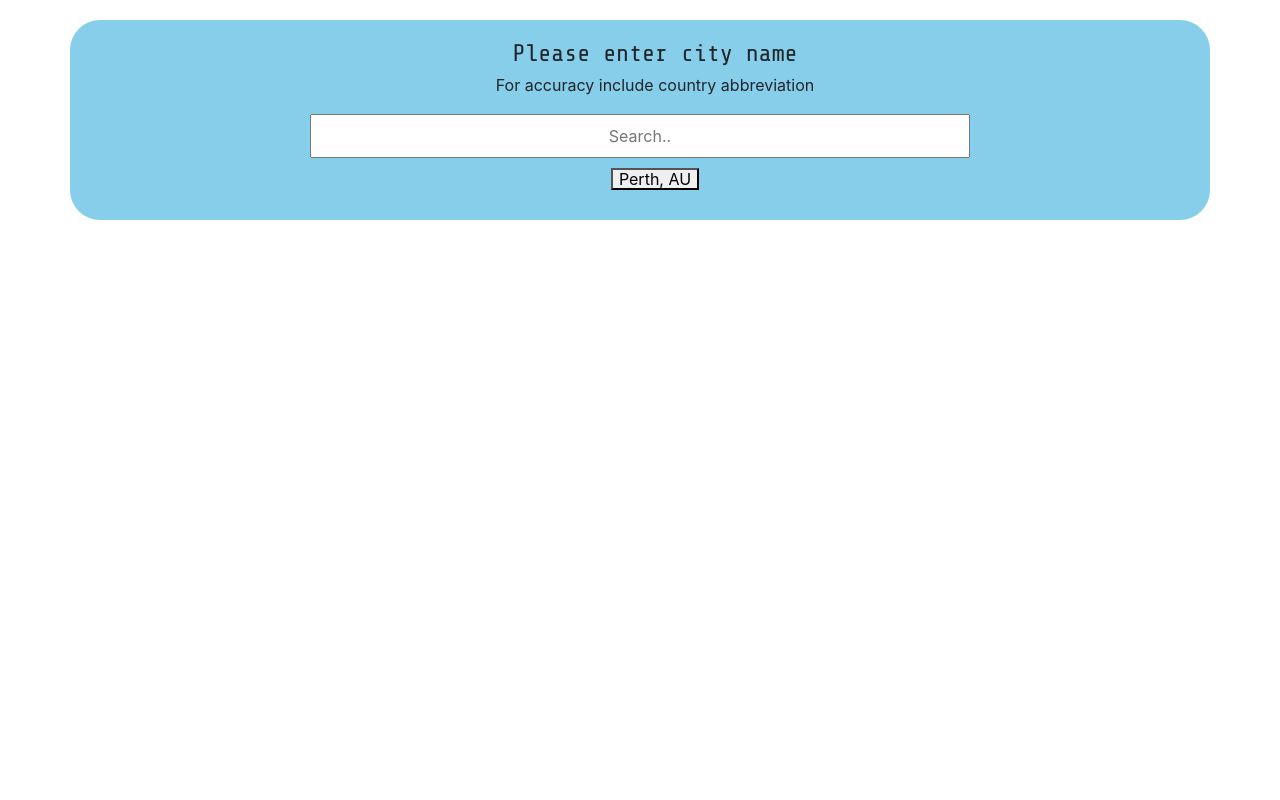
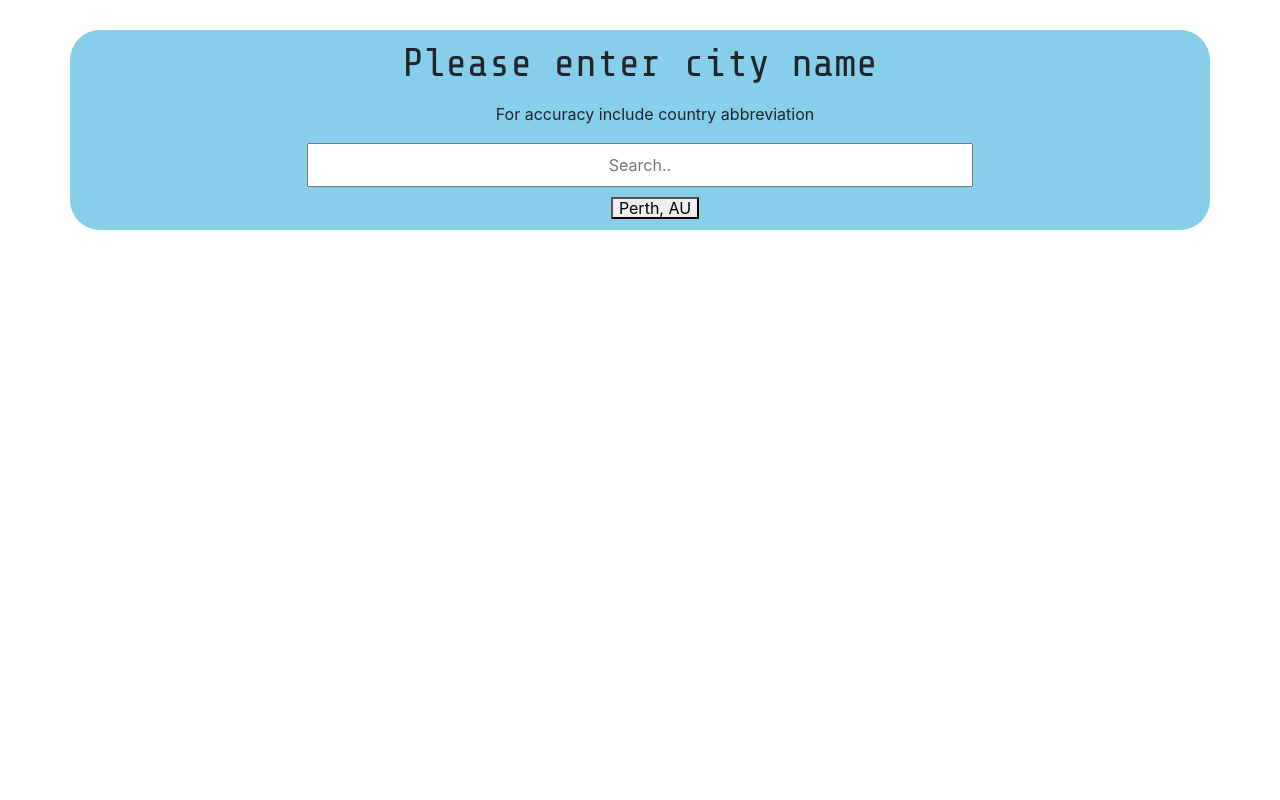
Before and after one commit to Ryuku72/06WeatherDashboard, a plain HTML site: page index.html in a window 1280 px wide. Shown: the top 800 px of the page. Drawn offline with nearby package versions, Linux system fonts and the light colour scheme; a web font is replaced by a local one.

Commit message:
fixed visual bugs

```diff
--- a/index.html
+++ b/index.html
@@ -18,18 +18,19 @@
 <body>
 
     <!--Search function-->
-    <main>
+    <header>
         <div class="container search-container">
             <h4>Please enter city name</h4>
             <p>For accuracy include country abbreviation</p>
             <input type="text" id="searchText" placeholder="Search..">
+            <br>
             <span id="error"></span>
             <div id="previous-results"></div>
         </div>
-
+    </header>
         <!--- Previous search results-->
 
-
+        <main>
         <!-- Today's results-->
         <div id="today" class="hide">
             <div class="container today-container">
--- a/style.css
+++ b/style.css
@@ -54,8 +54,8 @@ table {
 body {
     position: relative;
     min-height: 100%;
-    min-height: 125vh;
-    margin: 20px;
+    min-height: 130vh;
+    margin: 20px 0px;
 }
 
 /*search area*/
@@ -63,16 +63,20 @@ body {
 .search-container {
     border: transparent;
     text-align: center;
+    height: 25vh;
     background-color: skyblue;
     border-radius: 30px;
-    height: 25vh;
-    padding: 20px;
+}
+
+header {
+margin: 20px 0;
+padding: 10px;
 }
 
 .search-container h4 {
     font-family: 'Share Tech Mono', monospace;
-    font-size: 3vh;
-    padding-left: 30px;
+    font-size: 5vh;
+    padding: 10px;
 }
 
 .search-container p {
@@ -104,6 +108,11 @@ input {
 }
 
 /*Today Container */
+
+main {
+    margin: 20px 0;
+    padding: 10px;
+    }
 
 .today-container {
     background-color: palegreen;
@@ -154,9 +163,10 @@ input {
     height: 30vh;
     padding: 20px;
     border-radius: 20px;
-
 }
-
+.date2, .date3, .date4, .date5 {
+font-family: 'Share Tech Mono', monospace;
+}
 
 /*Footer*/
 
@@ -164,7 +174,7 @@ input {
     position: absolute;
     border: purple dotted 5px;
     bottom: 0;
-    right: 0;
+    right: 30px;
     width: 30%;
     padding: 10px;
     height: 13rem;
```
